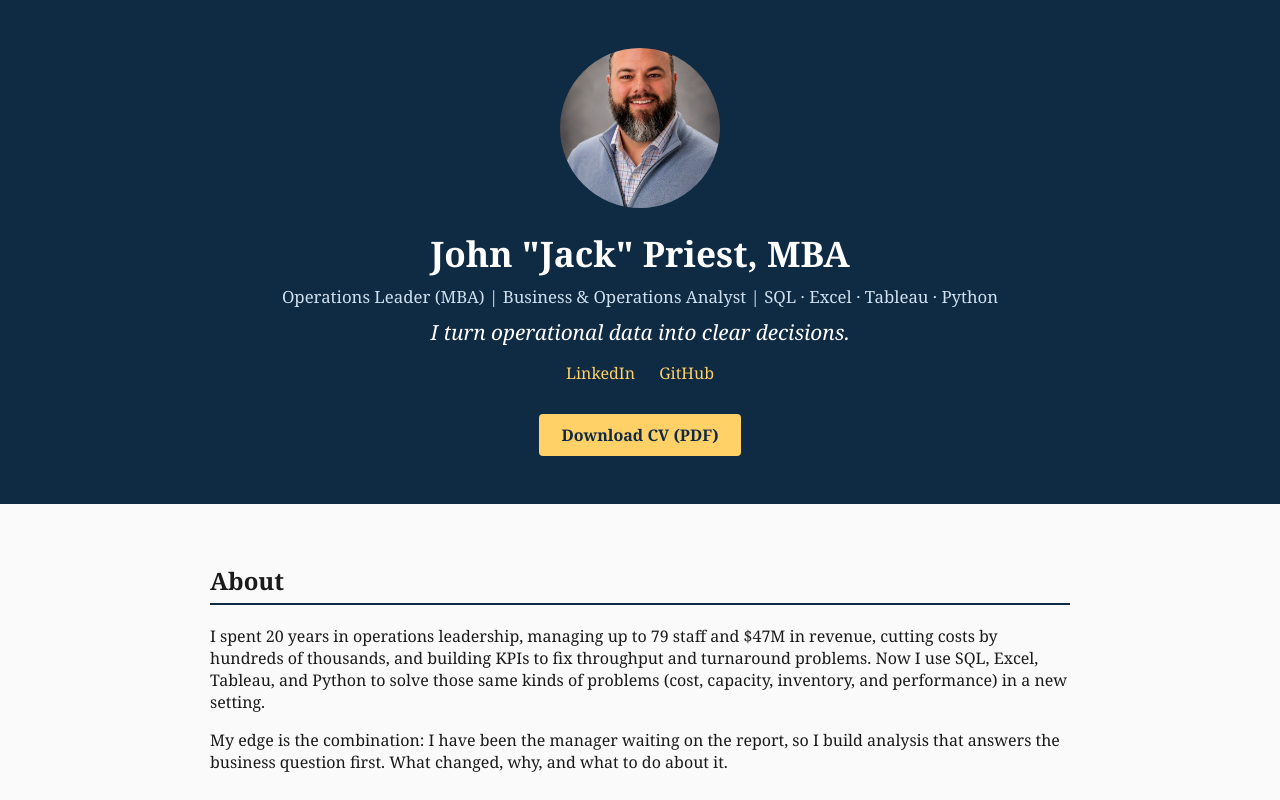
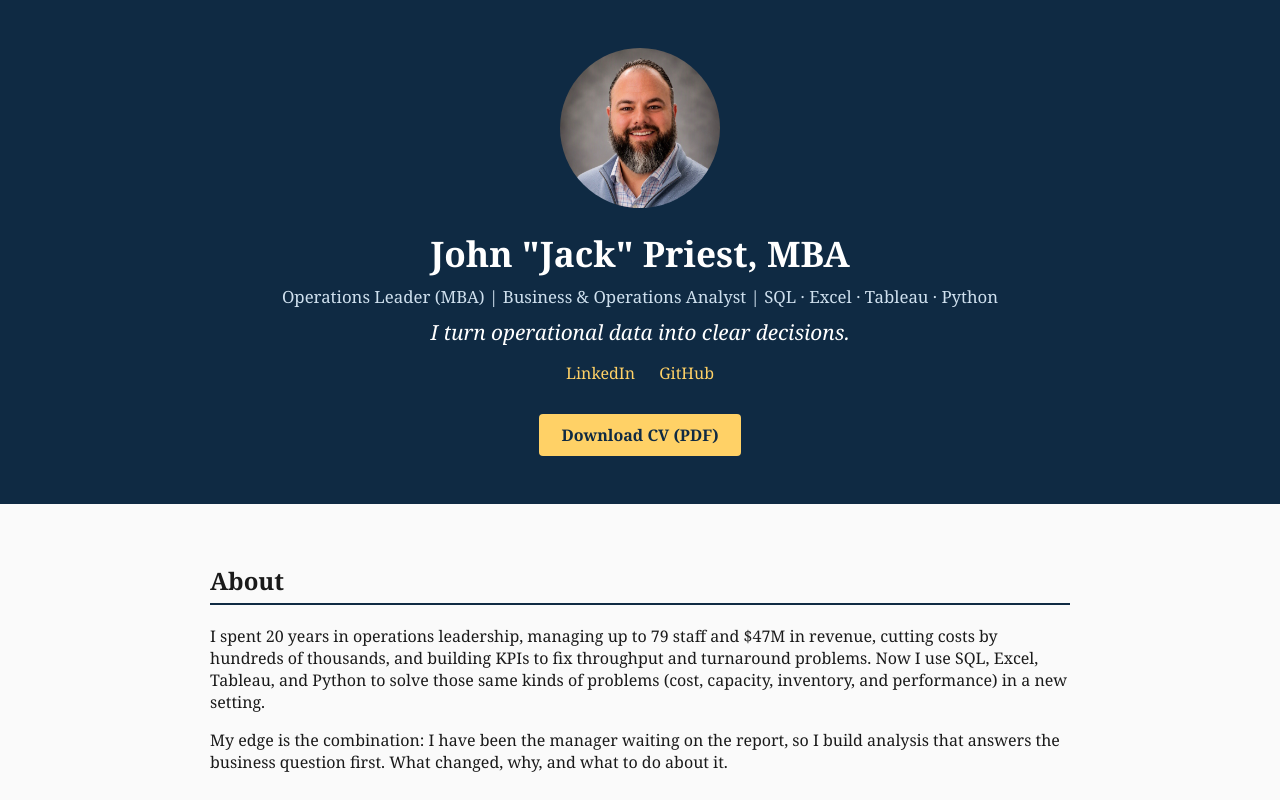
Before and after one commit to jpriest404/jpriest404.github.io, a plain HTML site: page index.html in a window 1280 px wide. Shown: the top 800 px of the page. Drawn offline with Linux system fonts and the light colour scheme.

Commit message:
Fix header photo crop so head is not cut off

```diff
--- a/index.html
+++ b/index.html
@@ -7,7 +7,7 @@
 <style>
   body { font-family: Georgia, 'Times New Roman', serif; margin: 0; color: #1a1a1a; background: #fafafa; }
   header { background: #0f2a43; color: #fff; padding: 48px 20px; text-align: center; }
-  header img.photo { width: 160px; height: 160px; border-radius: 50%; object-fit: cover; margin-bottom: 16px; }
+  header img.photo { width: 160px; height: 160px; border-radius: 50%; object-fit: cover; object-position: 50% 10%; margin-bottom: 16px; }
   header h1 { margin: 0 0 8px; font-size: 2.2em; }
   header p.roles { margin: 0 0 10px; font-size: 1.05em; color: #cfe0ee; }
   header p.tagline { margin: 0 0 16px; font-size: 1.3em; font-style: italic; color: #ffffff; }
```
